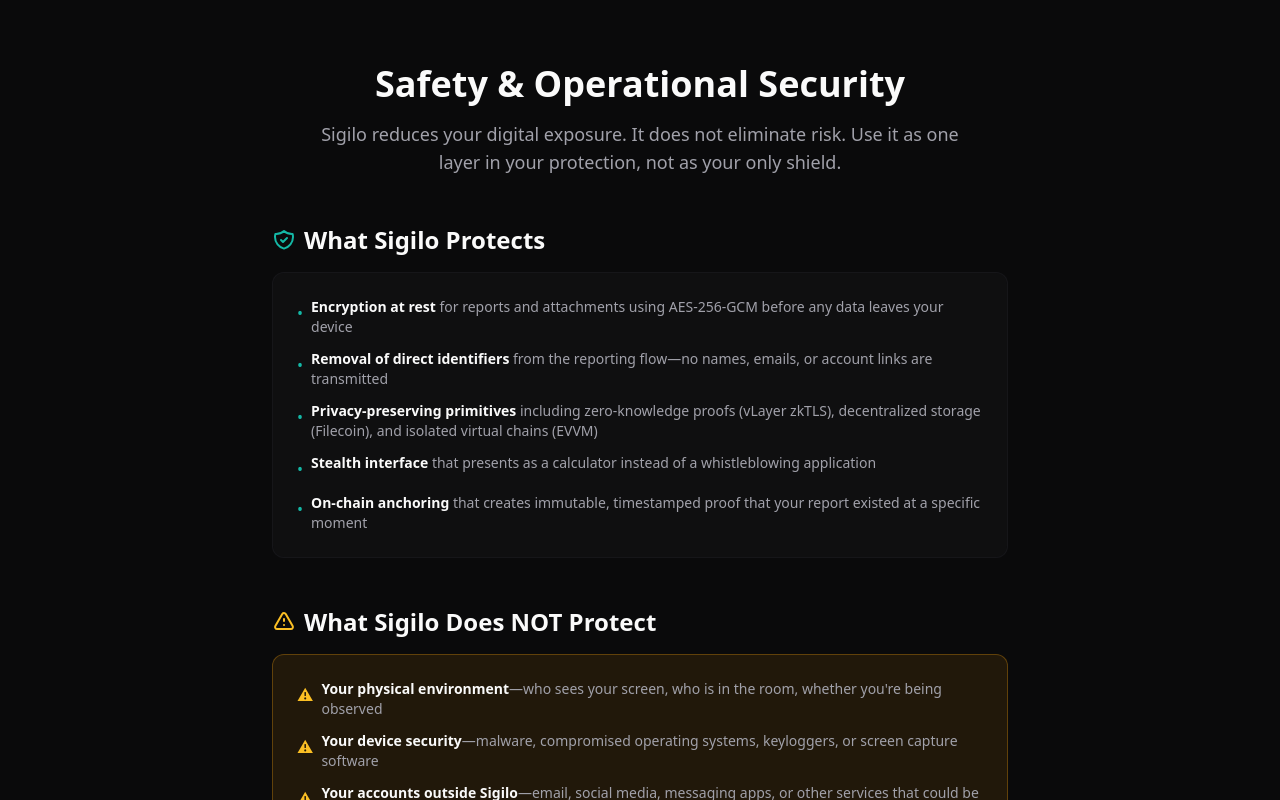
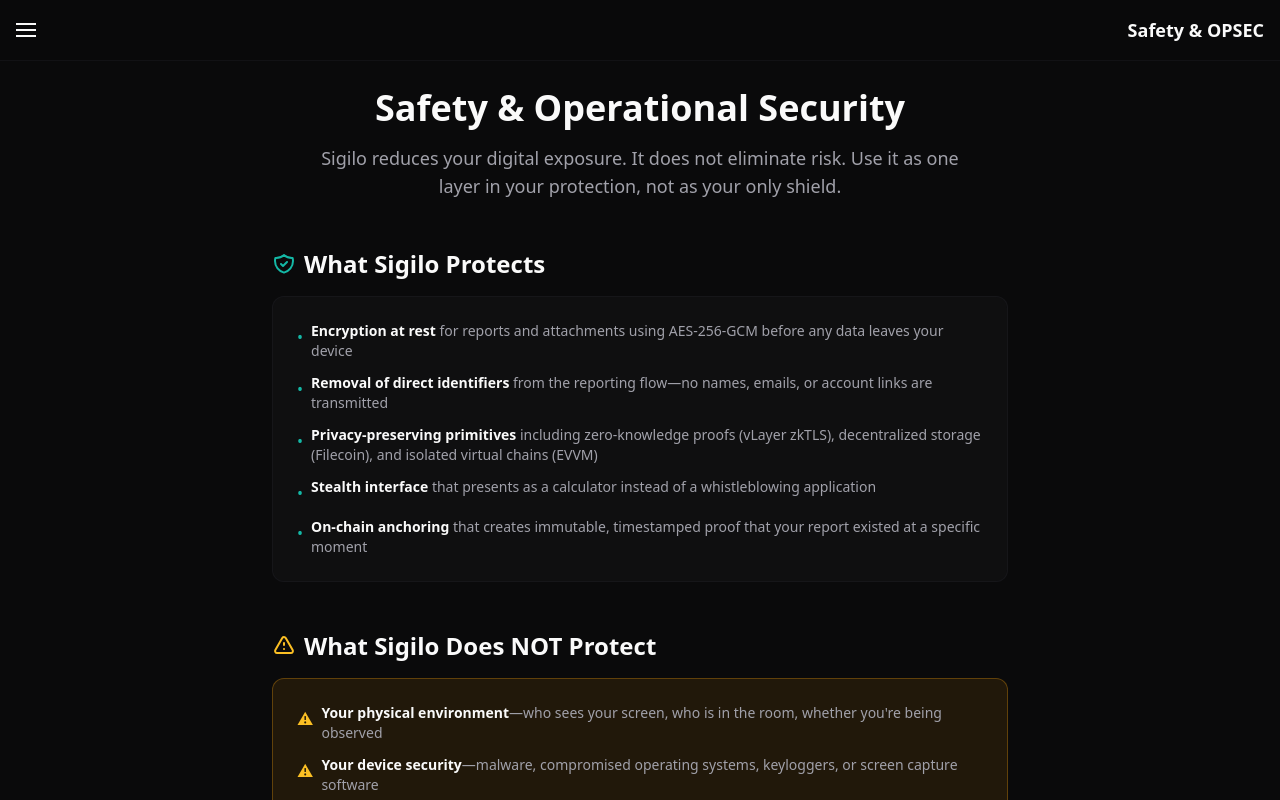
Before and after one commit to ValenteCreativo/Sigilo, a Next.js app in the folder sigilo-app/: page /safety in a window 1280 px wide. Shown: the top 800 px of the page. Built offline with nearby package versions, Linux system fonts and the light colour scheme.

Commit message:
feat(safety): add OPSEC best practices and safety guidelines page

```diff
--- a/sigilo-app/src/app/safety/page.tsx
+++ b/sigilo-app/src/app/safety/page.tsx
@@ -1,4 +1,6 @@
 "use client";
+
+import { AppShell } from "@/components/app";
 
 const ChecklistItem = ({ children }: { children: React.ReactNode }) => (
   <li className="flex items-start gap-3 p-4 bg-sigilo-surface/50 rounded-lg border border-sigilo-border/30">
@@ -37,8 +39,9 @@
 
 export default function SafetyPage() {
   return (
-    <main className="min-h-screen bg-sigilo-bg">
-      <div className="max-w-3xl mx-auto px-4 py-16 space-y-12">
+    <AppShell title="Safety & OPSEC">
+      <main className="min-h-screen bg-sigilo-bg">
+        <div className="max-w-3xl mx-auto px-4 py-8 space-y-12">
         {/* Hero */}
         <header className="text-center space-y-4">
           <h1 className="text-4xl font-bold text-sigilo-text-primary">
@@ -301,7 +304,8 @@
             November 2025
           </p>
         </footer>
-      </div>
-    </main>
+        </div>
+      </main>
+    </AppShell>
   );
 }
```
